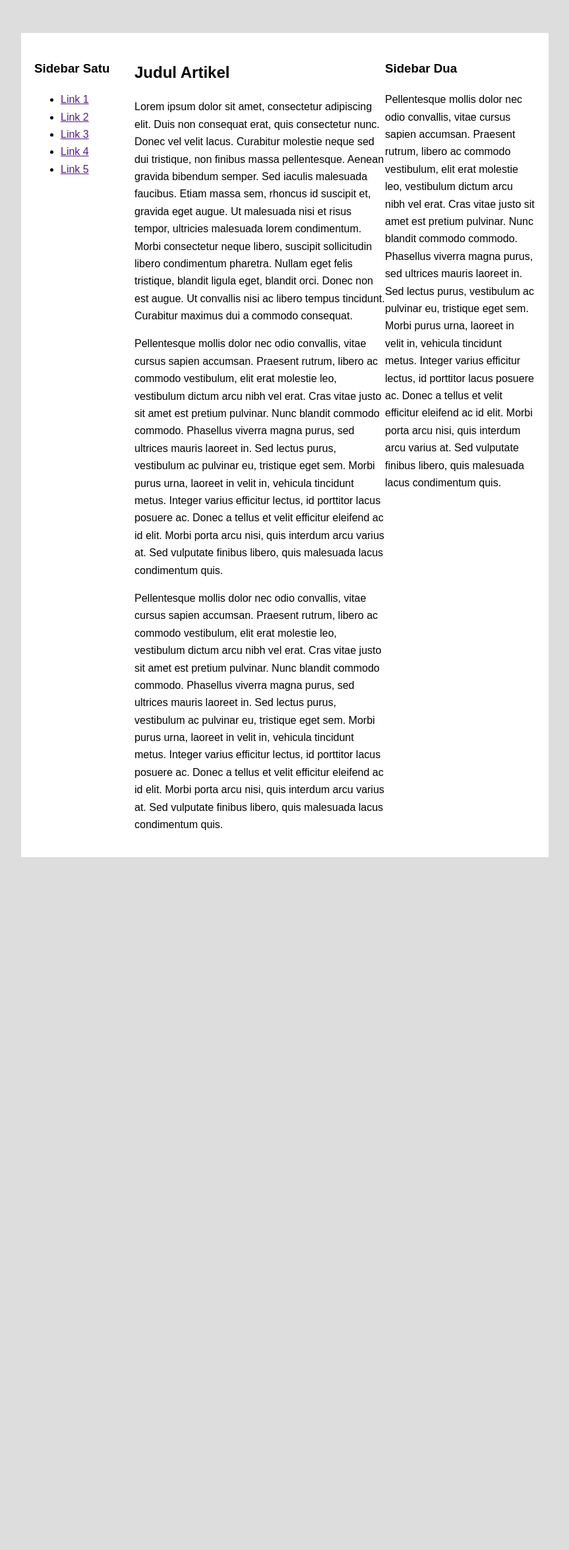
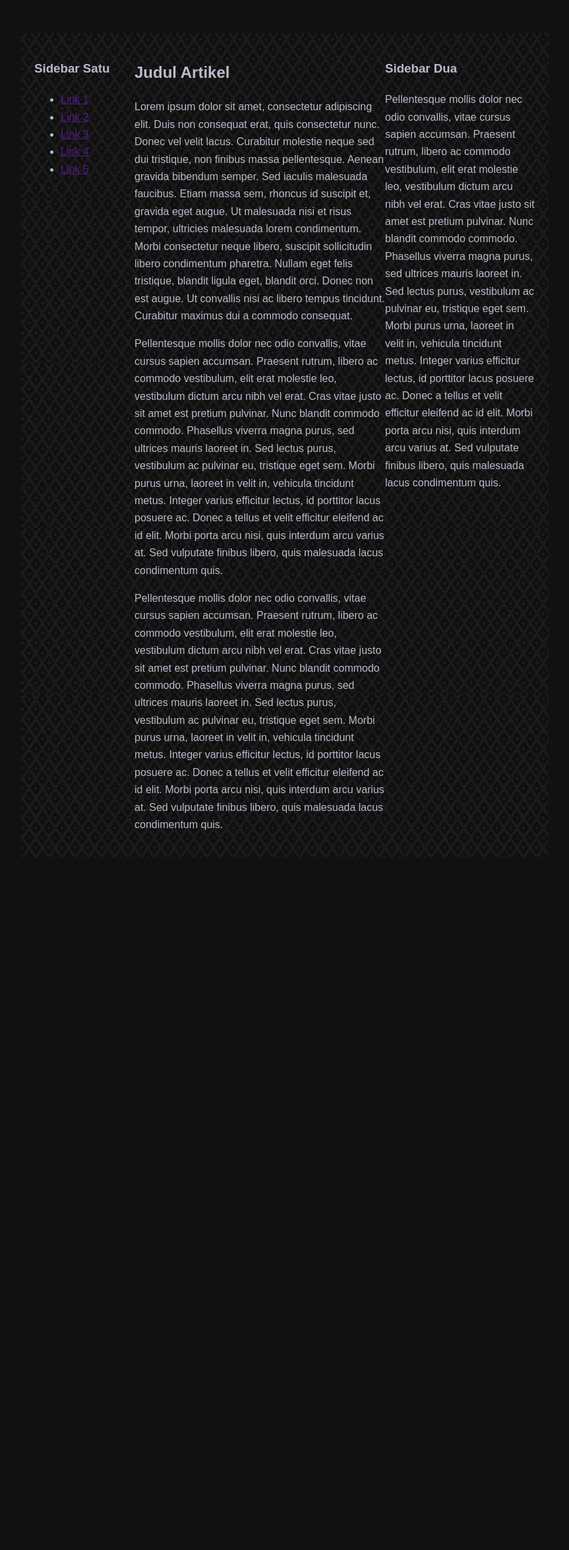
Before and after one commit to VozSoldat/Desain-dan-Pemrograman-Web, a PHP site: page /tugas.html in a window 1280 px wide. Shown: the whole page at 66% size, without its empty margins (208-1071 px from the left). Run offline with PHP 8.4, Linux system fonts and the light colour scheme.

Commit message:
tugas: menambahkan warna dan gambar

```diff
--- a/dasarWeb-Erril/Praktikum2/styleTugas.css
+++ b/dasarWeb-Erril/Praktikum2/styleTugas.css
@@ -4,15 +4,17 @@ html, body{
 }
 
 body{
-
     font-family: Arial, Helvetica, sans-serif;
-    background-color: #ddd;
+    background-color: #111;
     line-height: 1.65;
     padding-bottom: 1000px;
 }
 
 /* Latihan 1 */
 .container-satu{
+    color: #bbc;
+
+    background: url(img/gothic.jpg);
     width: 800px;
     margin: 50px auto;
     background-color: #fff;
```
Also changed, not shown: dasarWeb-Erril/Praktikum2/img/gothic.jpg (added).
